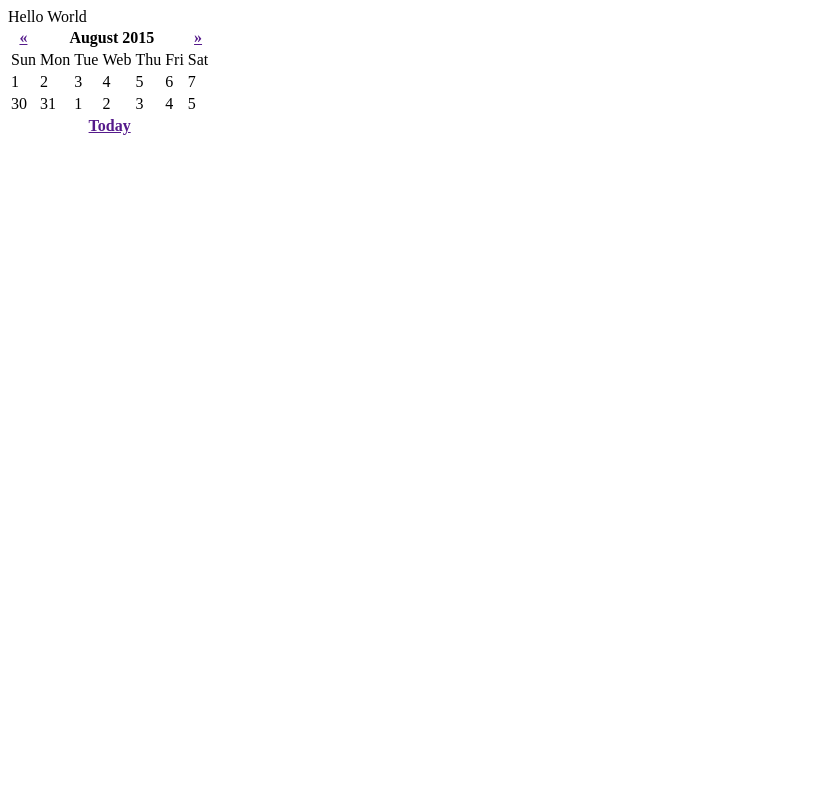
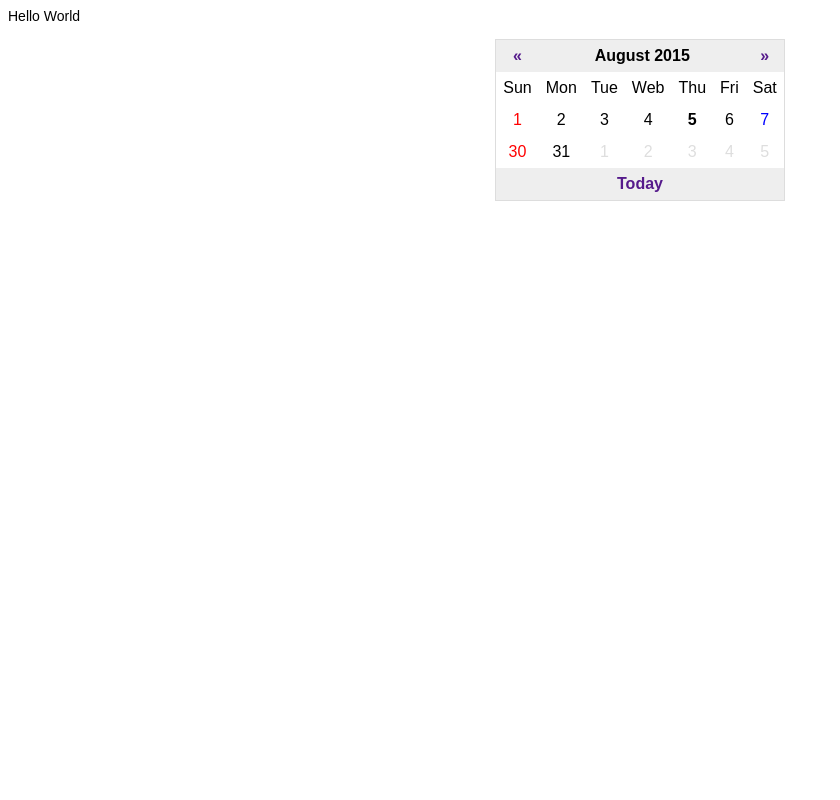
Before and after one commit to soipon05/php_calendar, a PHP site: page / in a window 1280 px wide. Shown: the whole page, without its empty margins (0-840 px from the left). Run offline with PHP 8.4, Linux system fonts and the light colour scheme.

Commit message:
styleをあてる

```diff
--- a/public/index.php
+++ b/public/index.php
@@ -7,6 +7,7 @@ echo "Hello World ";
 <html lang="ja">
 <head>
     <meta charset="UTF-8">
+    <link rel="stylesheet" href="style.css">
     <meta name="viewport" content="width=device-width, initial-scale=1.0">
     <meta http-equiv="X-UA-Compatible" content="ie=edge">
     <title>Calendar</title>
@@ -40,8 +41,8 @@ echo "Hello World ";
                 <td class="youbi_6">7</td>
             </tr>
             <tr>
-                <td class="youbi0">30</td>
-                <td class="youbi1">31</td>
+                <td class="youbi_0">30</td>
+                <td class="youbi_1">31</td>
                 <td class="gray">1</td>
                 <td class="gray">2</td>
                 <td class="gray">3</td>
--- /dev/null
+++ b/public/style.css
@@ -0,0 +1,40 @@
+body {
+    font-family: Arial, "Helvetica Neue", Helvetica, sans-serif;
+    font-size: 14px;
+}
+
+a {
+    text-decoration: none;
+}
+
+table {
+    margin: 15px auto;
+    border: 1px solid #ddd;
+    border-collapse: collapse;
+}
+
+th {
+    background: #eee;
+}
+
+th,
+td {
+    padding: 7px;
+    text-align: center;
+}
+
+.youbi_0 {
+    color: red;
+}
+
+.youbi_6 {
+    color: blue;
+}
+
+.today {
+    font-weight: bold;
+}
+
+.gray {
+    color: #dedede;
+}
```
